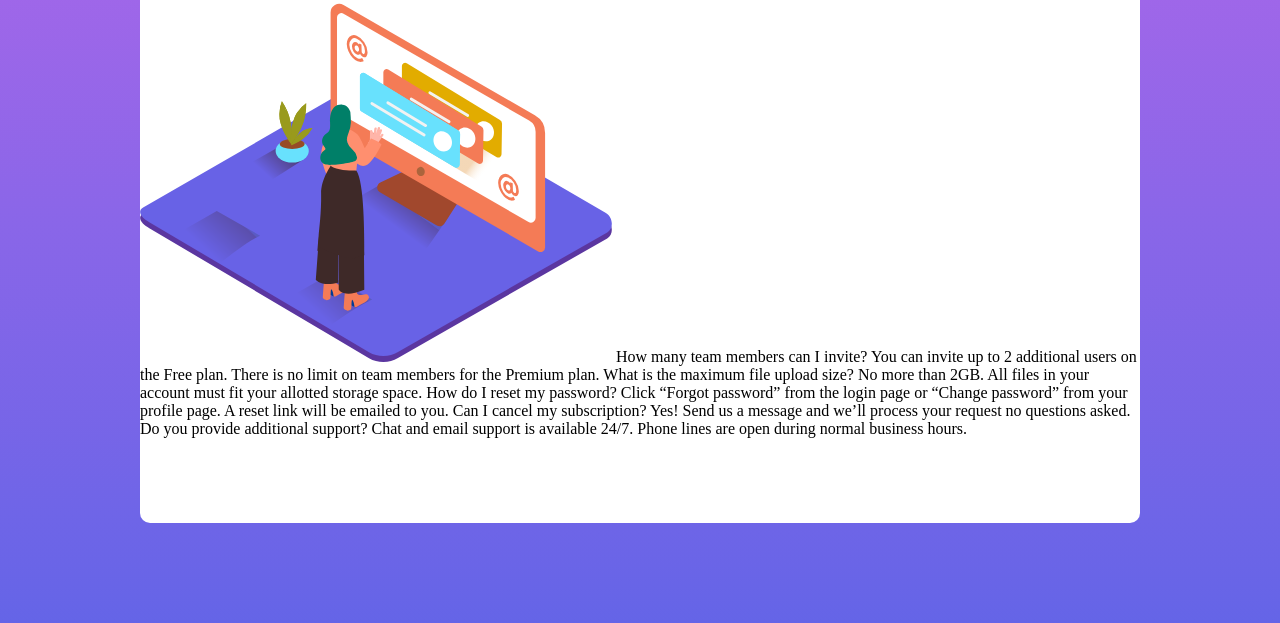
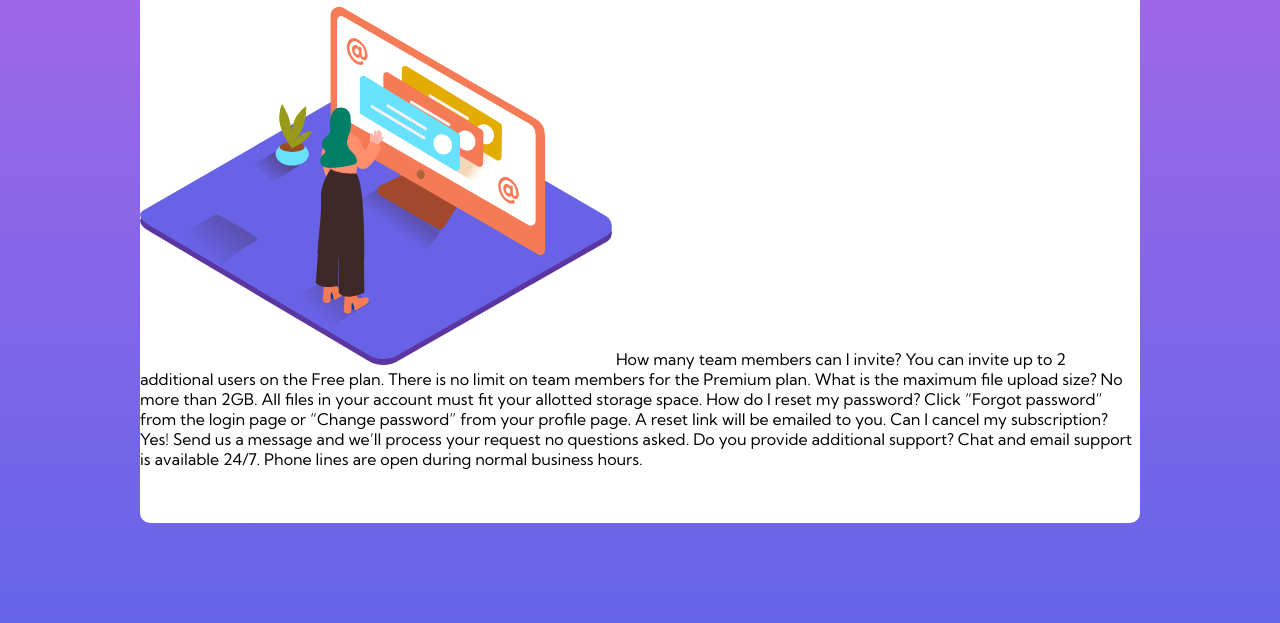
Before and after one commit to boostbm/faq-accordion-card-main, a plain HTML site: page index.html in a window 1280 px wide. Shown: the part 177-800 px from the top of the page. Drawn offline with Linux system fonts and the light colour scheme.

Commit message:
Updated Font

```diff
--- a/style.css
+++ b/style.css
@@ -1,6 +1,9 @@
+@import url("https://fonts.googleapis.com/css2?family=Kumbh+Sans:wght@400;700&display=swap");
+
 body {
   margin: 0;
   padding: 0;
+  font-family: "Kumbh Sans", sans-serif;
   background-image: linear-gradient(hsl(273, 75%, 66%), hsl(240, 73%, 65%));
   min-height: 100vh;
   display: flex;
```
